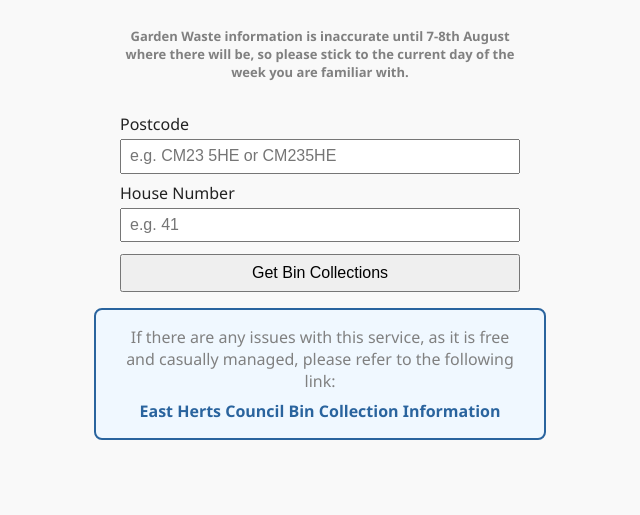
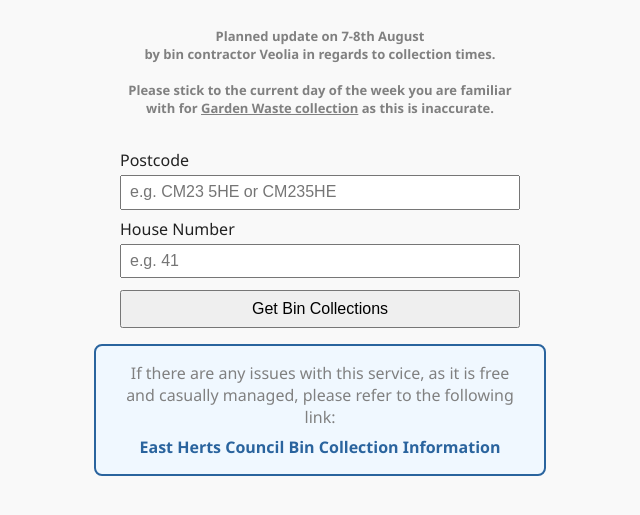
Before and after one commit to Alex-Swann/bsbins, a plain HTML site: page index.html in a window 1280 px wide. Shown: the part 115-630 px from the top of the page, without its empty margins (320-960 px from the left). Drawn offline with Linux system fonts and the light colour scheme.

Commit message:
Add informative content for garden waste

```diff
--- a/index.html
+++ b/index.html
@@ -186,7 +186,7 @@
   <h1 class="title">
     Bishop's Stortford <span>New Bin Collection Lookup</span>
   </h1>
-  <p class="hint-text">Garden Waste information is inaccurate until 7-8th August where there will be, so please stick to the current day of the week you are familiar with.</p>
+  <p class="hint-text">Planned update on 7-8th August</br>by bin contractor Veolia in regards to collection times.</br></br>Please stick to the current day of the week you are familiar with for <u>Garden Waste collection</u> as this is inaccurate.</p>
   <label for="postcode">Postcode</label>
   <input id="postcode" type="text" placeholder="e.g. CM23 5HE or CM235HE" />
 
```
